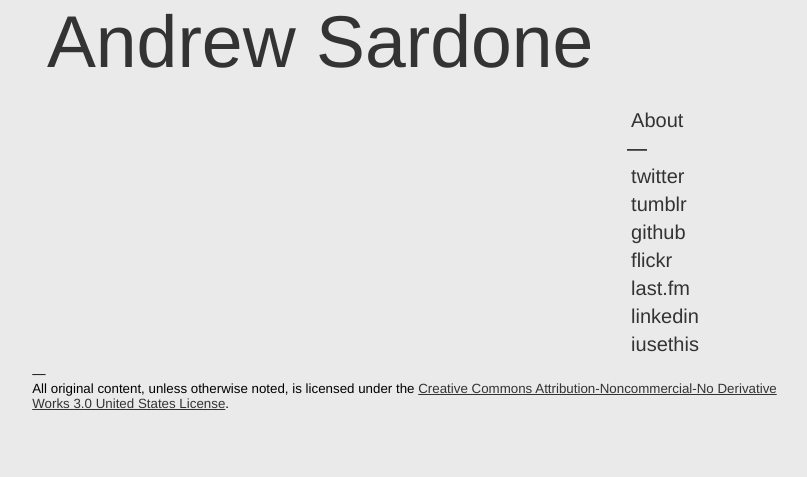
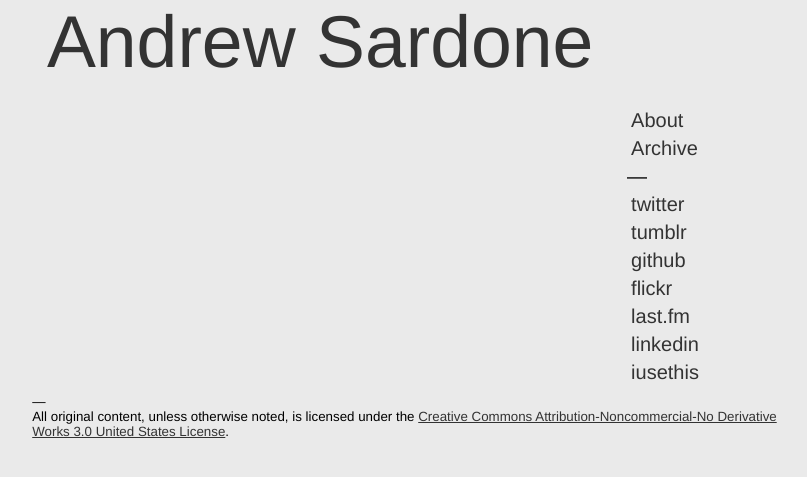
Before and after one commit to andrewsardone/andrewsardone.github.com, a Jekyll site: the page built from index.html, in a window 1280 px wide. Shown: the top 477 px of the page, without its empty margins (223-1030 px from the left). Built offline with Jekyll 4.4.1, drawn with Linux system fonts in a browser that asks for light colours.

Commit message:
Added Archive link...currently pointing nowhere.

```diff
--- a/_layouts/default.html
+++ b/_layouts/default.html
@@ -27,6 +27,7 @@
 		<div class="yui-b">
 		  <ul id="nav">
 		    <li><a href="/about.html">About</a></li>
+		    <li><a href="">Archive</a></li>
 		    <li>&mdash;</li>
 		    <li><a href="http://twitter.com/andrewa2">twitter</a></li>
 		    <li><a href="http://andrewsardone.tumblr.com">tumblr</a></li>
```
